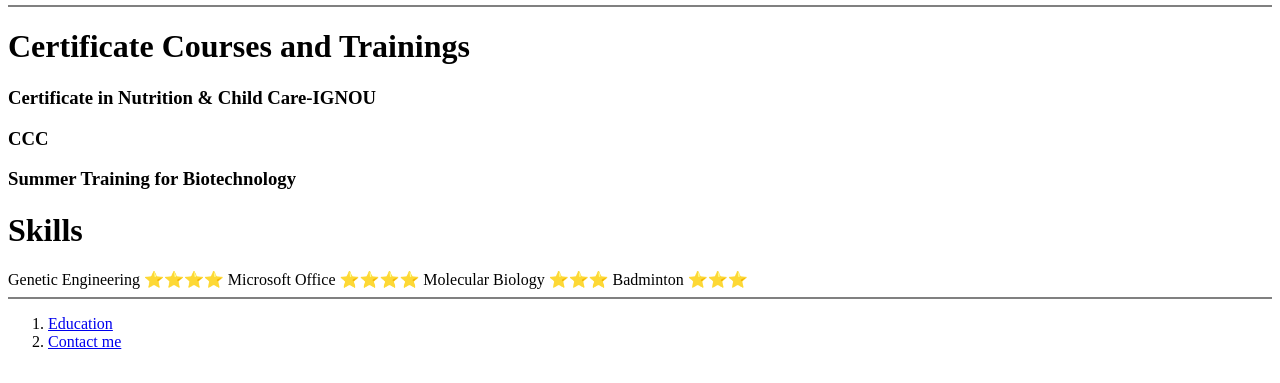
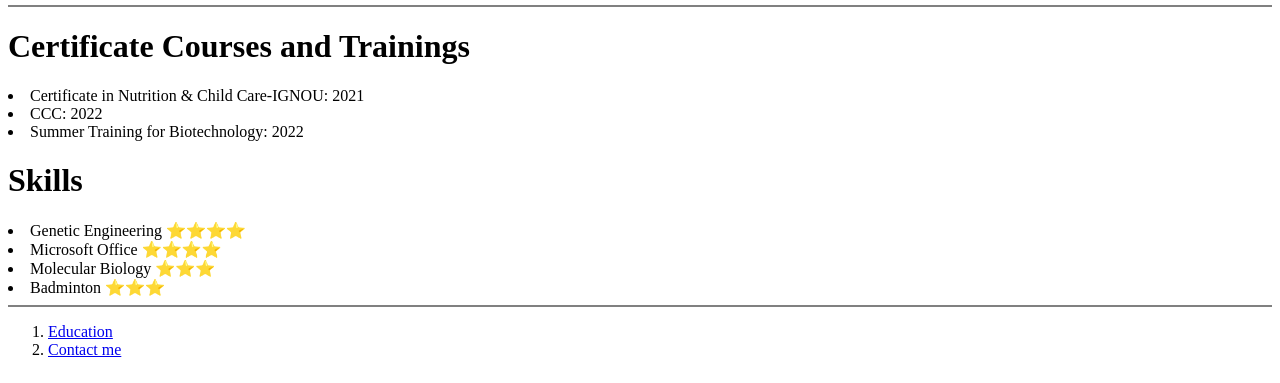
Before and after one commit to samriddhijaswani/cv1, a plain HTML site: page index.html in a window 1280 px wide. Shown: the part 417-800 px from the top of the page. Drawn offline with Linux system fonts and the light colour scheme.

Commit message:
Update index.html

```diff
--- a/index.html
+++ b/index.html
@@ -18,20 +18,20 @@
    <hr size="2" noshade>
   <h1>Certificate Courses and Trainings</h1>
 
-    <h3>Certificate in Nutrition & Child Care-IGNOU</h3>
-    <h3>CCC</h3>
-    <h3>Summer Training for Biotechnology</h3>
+    <li>Certificate in Nutrition & Child Care-IGNOU: 2021</li>
+    <li>CCC: 2022</li>
+    <li>Summer Training for Biotechnology: 2022</li>
 
 
 <h1>Skills</h1>
-   Genetic Engineering
-   ⭐⭐⭐⭐
-    Microsoft Office
-   ⭐⭐⭐⭐
-    Molecular Biology
-   ⭐⭐⭐
-    Badminton
-   ⭐⭐⭐
+   <li>Genetic Engineering
+       ⭐⭐⭐⭐</li>
+    <li>Microsoft Office
+        ⭐⭐⭐⭐</li>
+    <li>Molecular Biology
+        ⭐⭐⭐</li>
+    <li>Badminton
+        ⭐⭐⭐</li>
 
     <hr size="2" noshade>
     <ol>
```
